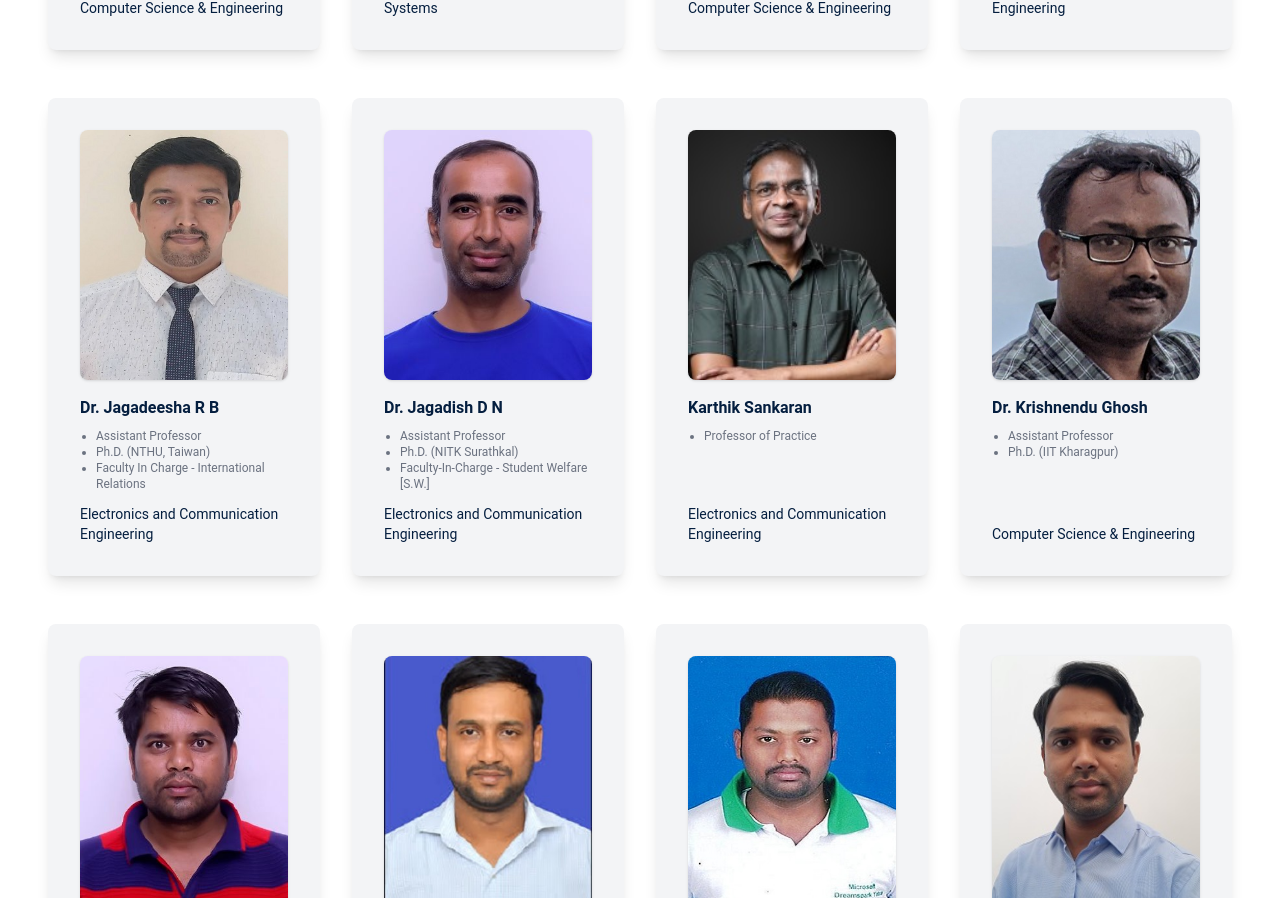
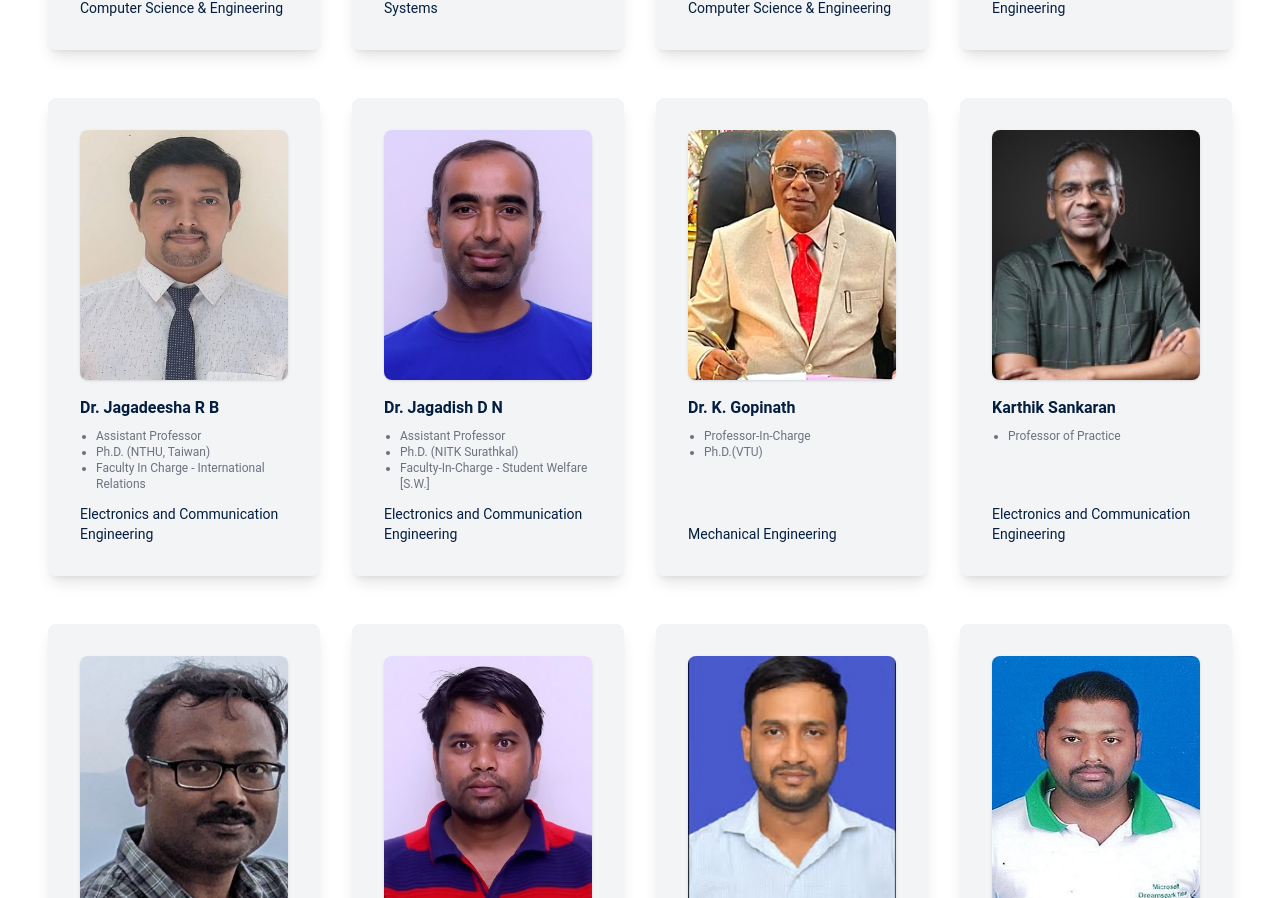
Before and after one commit to Velocity-IIITDWD/iiitdwd.ac.in, a Next.js app: page /faculty in a window 1280 px wide. Shown: the part 2494-3392 px from the top of the page. Built offline with nearby package versions, Linux system fonts and the light colour scheme.

Commit message:
feat: add faculty member K. Gopinath to faculty page

```diff
--- a/data/faculty_profile.ts
+++ b/data/faculty_profile.ts
@@ -1243,6 +1243,27 @@ let ProfileProps: ProfileProp[] = [
       },
     },
   },
+  {
+    id: 'KGopinath',
+    content: {
+      head: {
+        name: 'Dr. K. Gopinath',
+        profile_pdf: '/docs/KGopinath.pdf',
+      },
+      card: {
+        photo: '/images/Dr._K._Gopinath.jpg',
+        PhD:'Ph.D.(VTU)',
+        designation: 'Professor-In-Charge',
+        department: 'Mechanical Engineering',
+        mail_id: '',
+        cabin_number: '?',
+      },
+      body: {
+        profile_text: '',
+        interest_areas: [],
+      },
+    },
+  }
 ];
 
 export { ProfileProps };
```
Also changed, not shown: public/images/Dr._K._Gopinath.jpg (added).
